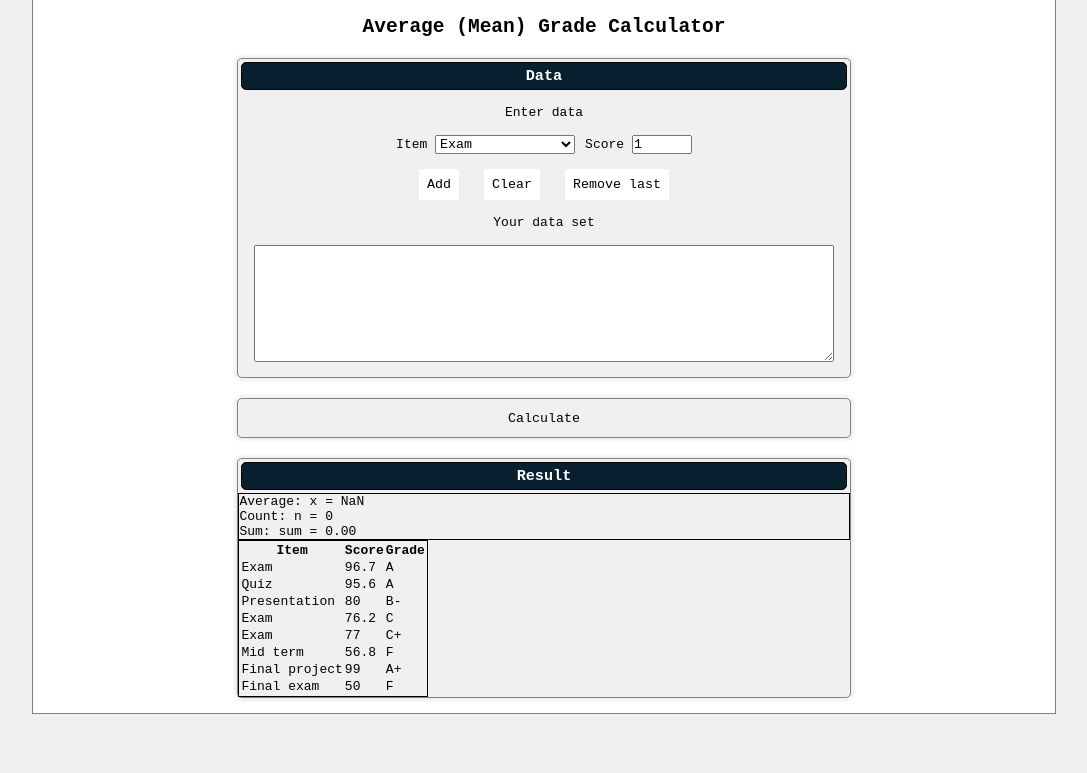
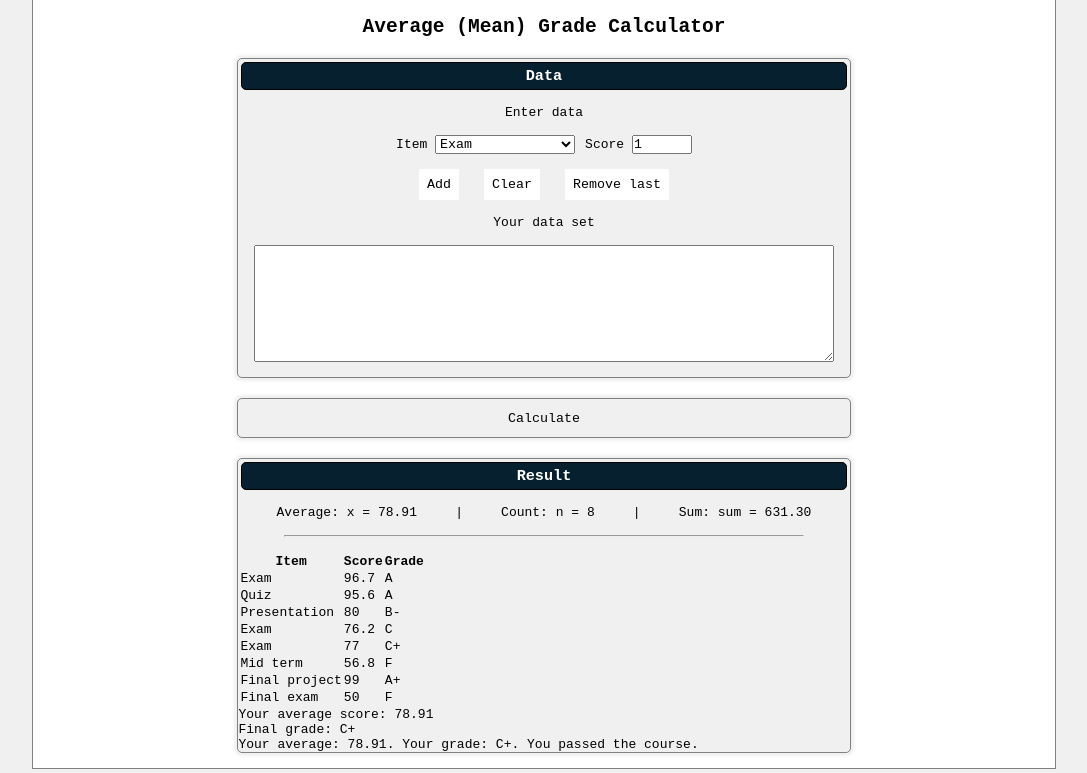
Before and after one commit to Davidhk2891/Rajchenberg_Studios-Average_Grade_Calculator, a plain HTML site: page index.html in a window 1280 px wide. Both pictures are taken after a click on the button "Calculate". Shown: the part 79-852 px from the top of the page, without its empty margins (96-1183 px from the left). Before the commit the page ends 800 px from the top, so only its background shows below. Drawn offline with Linux system fonts and the light colour scheme.

Commit message:
1) Finished the result section 2) Added a notes.txt file that has data for fast testing 3) Need to add style to result and I'm done

```diff
--- a/result.js
+++ b/result.js
@@ -3,21 +3,16 @@ function generateResultTemplate() {
     resultMsgElement.style.display = "none";
     let dynamicHTML = `
         <div id="result-data-cont">
-            <div id="result-avg-cont">
             <p id="result-avg">Average: x = ${getAverage(scores).toFixed(2)}</p>
-            </div>
-            <div id="result-count-cont">
+            <p> | </p>
             <p id="result-count">Count: n = ${scores.length}</p>
-            </div>
-            <div id="result-sum-cont">
+            <p> | </p>
             <p id="result-sum">Sum: sum = ${getSum(scores).toFixed(2)}</p>
         </div>
-        </div>
+        <hr id="result-data-divider">
         <div id="result-main-cont">
             <div id="result-main-table-cont">
-                <table
-                    style="
-                        border: 1px solid black;">
+                <table>
                     <thead>
                         <tr>
                             <th>Item</th>
@@ -43,9 +38,16 @@ function generateResultTemplate() {
     `;
     dynamicHTML += `
             <div id="result-main-summary-cont">
-
+                <p id="result-main-final-score">Your average score:
+                    ${getAverage(scores).toFixed(2)}</p>
+                <p id="result-main-final-grade">Final grade:
+                    ${getLetterGrade(getAverage(scores).toFixed(2))}</p>
             </div>
         </div>
+    `;
+
+    dynamicHTML += `
+        <p id="result-final-student-msg">${messageToStudent(scores)}</p>
     `;
 
     resultContElement.innerHTML = dynamicHTML;
--- a/script.js
+++ b/script.js
@@ -85,7 +85,7 @@ function approvedCourse(score) {
 function messageToStudent(scores) {
 
     let average = getAverage(scores);
-    let studentMsg = "Your average: " + average + ". Your grade: " + getLetterGrade(average);
+    let studentMsg = "Your average: " + average.toFixed(2) + ". Your grade: " + getLetterGrade(average);
     if (approvedCourse(average))
         studentMsg += ". You passed the course.";
     else
@@ -200,6 +200,8 @@ function executeMeanCalculation() {
                 score : 50
             }
         ]
+
+        scores = [96.7, 95.6, 80, 76.2, 77, 56.8, 99, 50];
     }
 
     if (scoreItemArr.length == 0) {
--- a/styles.css
+++ b/styles.css
@@ -210,10 +210,30 @@ h1 {
 
 /* Result - Dynamic content */
 #result-data-cont {
-    border: 1px solid black;
+    display: flex;
+    flex-direction: row;
+    justify-content: space-evenly;
+    align-items: center;
+    margin: var(--agc-margin-t) auto;
 }
 
+#result-data-divider {
+    width: 85%;
+    display: block;
+    margin: var(--agc-margin-t) auto;
+}
 
+#result-main-cont {
+
+}
+
+#result-main-table-cont {
+
+}
+
+#result-main-summary-cont {
+
+}
 
 /* Media queries */
 @media (prefers-reduced-motion: no-preference) {
```
Also changed, not shown: notes.txt (added). Lines whose indentation alone changed are shown as unchanged.
